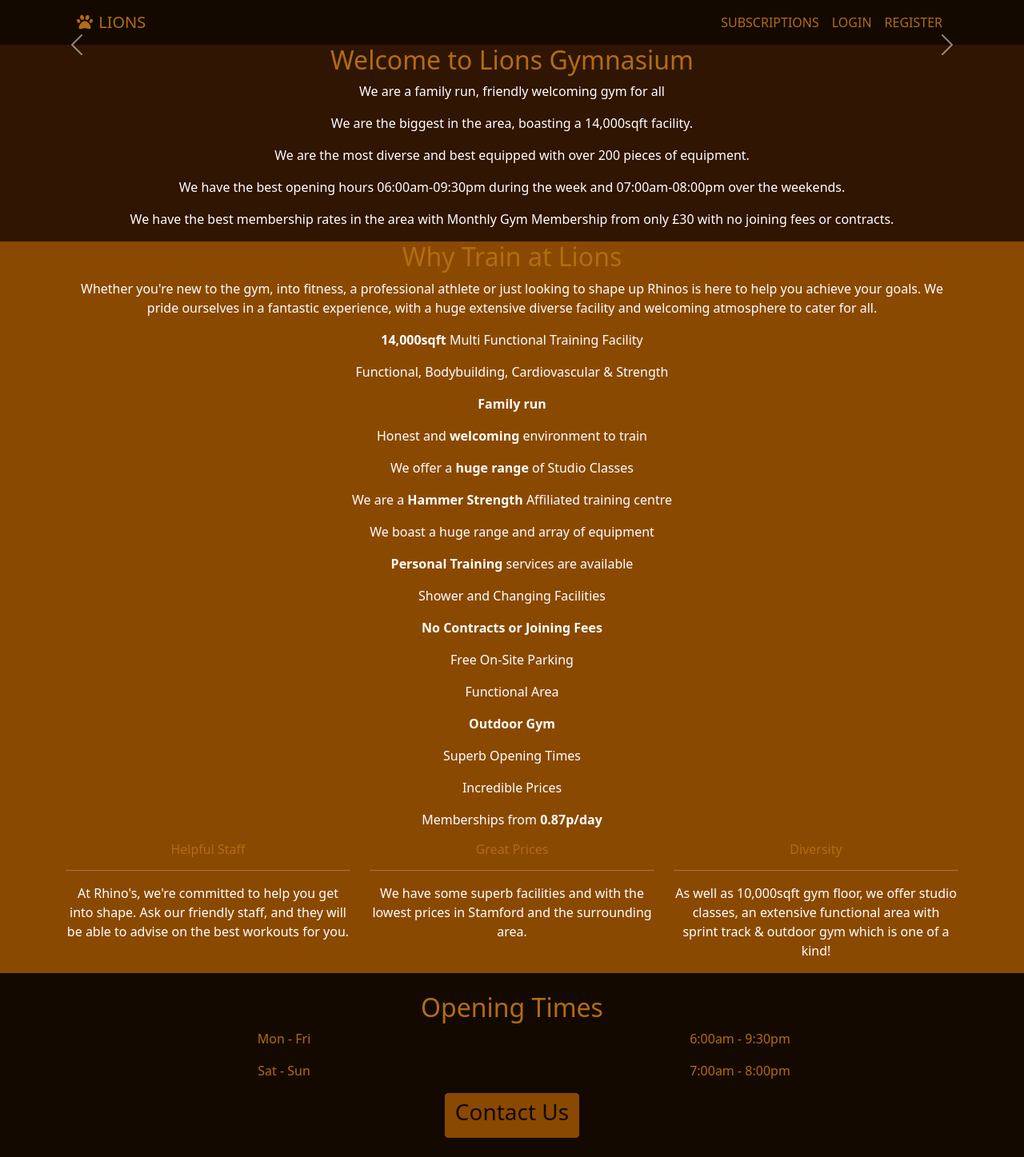
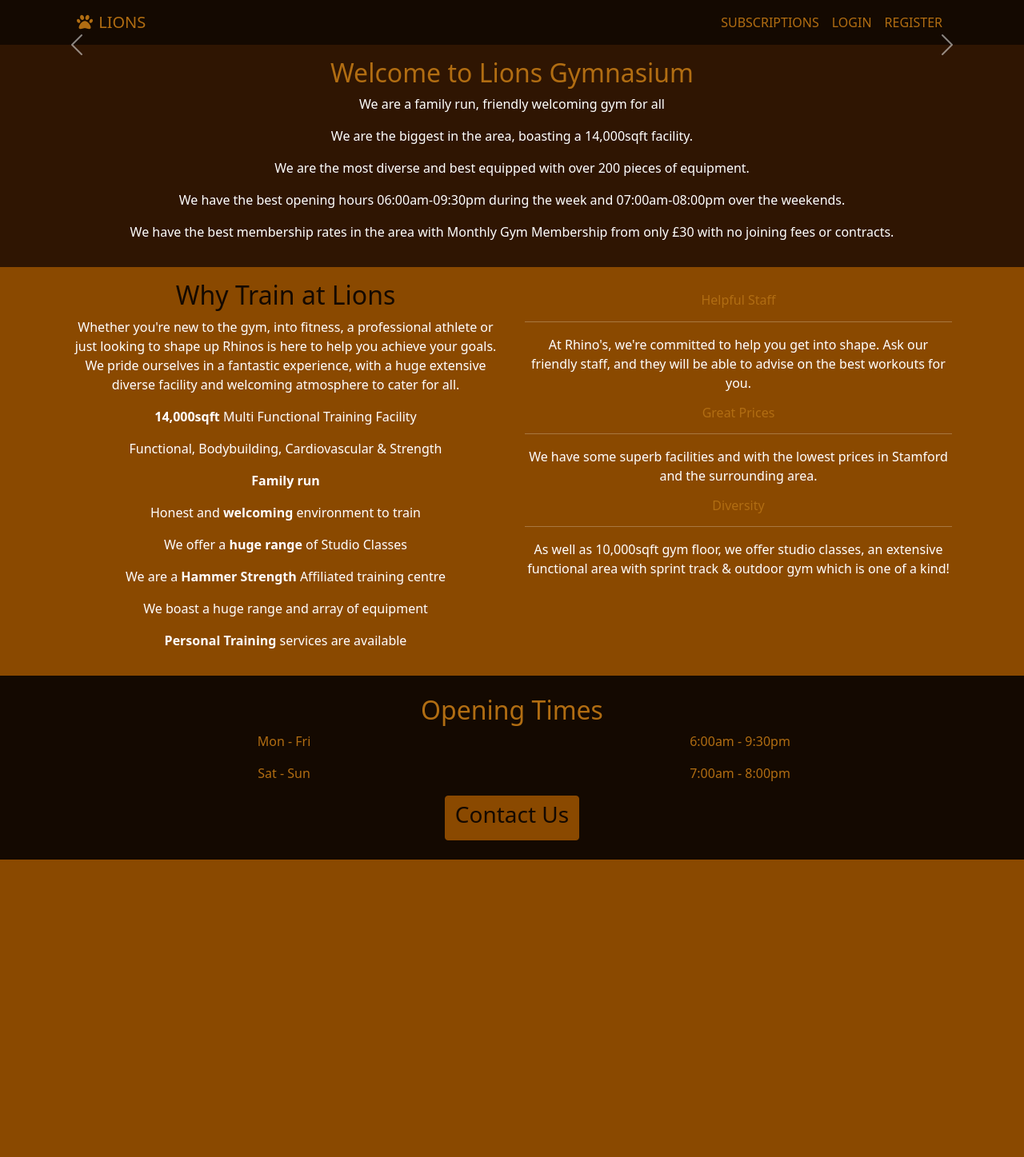
Before and after one commit to Code-Institute-Submissions/Lions, a Django app: template home/templates/home/index.html in a window 1280 px wide. Shown: the whole page at 80% size. After the commit the page ends 1075 px from the top, so only its background shows below. Run offline with Django 3.2, Linux system fonts and the light colour scheme; the template is opened without the code that fills it, so the values that code supplies are empty; some libraries are stand-ins or nearby versions.

Commit message:
restyled base.html and index.html

```diff
--- a/home/templates/home/index.html
+++ b/home/templates/home/index.html
@@ -7,7 +7,7 @@
             {% for slides in slides %}
                 <div class="carousel-item {% if forloop.counter == 1 %} active {% endif %}">
                     <img src="{{ slides.image_url }}" class="d-block w-100" alt="{{ slides.name }}">
-                    <div class="carousel-caption d-none d-md-block">
+                    <div class="carousel-caption">
                         <h5>{{ slides.name }}</h5>
                         <p>{{ slides.text }}</p>
                     </div>
@@ -25,7 +25,7 @@
     </div>
 
     <div class="bg-vd-brown">
-        <div class="container">
+        <div class="container p-3">
             <div class="row">
                 <div class="col-12">
                     <h2>Welcome to Lions Gymnasium</h2>
@@ -39,10 +39,10 @@
         </div>
     </div>
     <div class="bg-d-bronze">
-        <div class="container">
+        <div class="container p-3">
             <div class="row">
-                <div class="col-12">
-                    <h2>Why Train at Lions</h2>
+                <div class="col-12 col-md-6">
+                    <h2 class="text-smoky-black">Why Train at Lions</h2>
                     <p>
                         Whether you're new to the gym, into fitness, a professional athlete or just looking to shape up Rhinos is here to help you achieve your goals.
                         We pride ourselves in a fantastic experience, with a huge extensive diverse facility and welcoming atmosphere to cater for all.
@@ -55,25 +55,19 @@
                     <p>We are a <strong>Hammer Strength</strong> Affiliated training centre</p>
                     <p>We boast a huge range and array of equipment</p>
                     <p><strong>Personal Training</strong> services are available</p>
-                    <p>Shower and Changing Facilities</p>
-                    <p><strong>No Contracts or Joining Fees</strong></p>
-                    <p>Free On-Site Parking</p>
-                    <p>Functional Area</p>
-                    <p><strong>Outdoor Gym</strong></p>
-                    <p>Superb Opening Times</p>
-                    <p>Incredible Prices</p>
-                    <p>Memberships from <strong>0.87p/day</strong></p>
                 </div>
-                <div class="col-12 col-md-4">
+                <hr class="d-block d-md-none">
+                <div class="col-12 col-md-6 p-3">
+                    <div class="col-12">
                         <h6>Helpful Staff</h6>
                         <hr>
                         <p>At Rhino's, we're committed to help you get into shape. Ask our friendly staff, and they will be able to advise on the best workouts for you.</p>
                     </div>
-                <div class="col-12 col-md-4">
+                    <div class="col-12">
                         <h6>Great Prices</h6>
                         <hr>
                         <p>We have some superb facilities and with the lowest prices in Stamford and the surrounding area.</p>
-                </div><div class="col-12 col-md-4">
+                    </div><div class="col-12">
                         <h6>Diversity</h6>
                         <hr>
                         <p>As well as 10,000sqft gym floor, we offer studio classes, an extensive functional area with sprint track & outdoor gym which is one of a kind!</p>
@@ -81,4 +75,5 @@
                 </div>
             </div>
         </div>
+    </div>
 {% endblock %}
--- a/static/css/base.css
+++ b/static/css/base.css
@@ -28,6 +28,10 @@ h6 {
     color: #B16D12;
 }
 
+.text-smoky-black {
+    color: #140901;
+}
+
 .bg-smoky-black {
     background-color: #140901;
 }
@@ -48,10 +52,10 @@ h6 {
 
 /********************************* header/navbar */
 
-.navbar-brand,
-.nav-link {
+.navbar-dark .navbar-brand,
+.navbar-dark .navbar-nav .nav-link {
+    color: #B16D12;
     text-transform: uppercase;
-    color: #B16D12;
 }
 
 .navbar-brand:hover,
@@ -59,8 +63,25 @@ h6 {
     color: #8A4900;
 }
 
+.navbar-dark {
+    color: #B16D12;
+}
+
+.navbar-toggler {
+    color: #B16D12;
+    background-color: #2F1502;
+}
+
 /********************************* index */
 
 .carousel img {
     height: 440px;
 }
+
+/********************************* Media Queries */
+
+@media (max-width: 768px) {
+    .carousel img{
+        height: 300px;
+    }
+}
--- a/templates/base.html
+++ b/templates/base.html
@@ -36,7 +36,7 @@
         <header>
             <div class="bg-smoky-black">
                 <div class="container">
-                    <nav class="navbar navbar-expand-lg">
+                    <nav class="navbar navbar-expand-lg navbar-dark">
                         <div class="container-fluid">
                             <a class="navbar-brand" href="{% url 'home' %}">
                                 <span class="icon">
```
Lines whose indentation alone changed are shown as unchanged.
